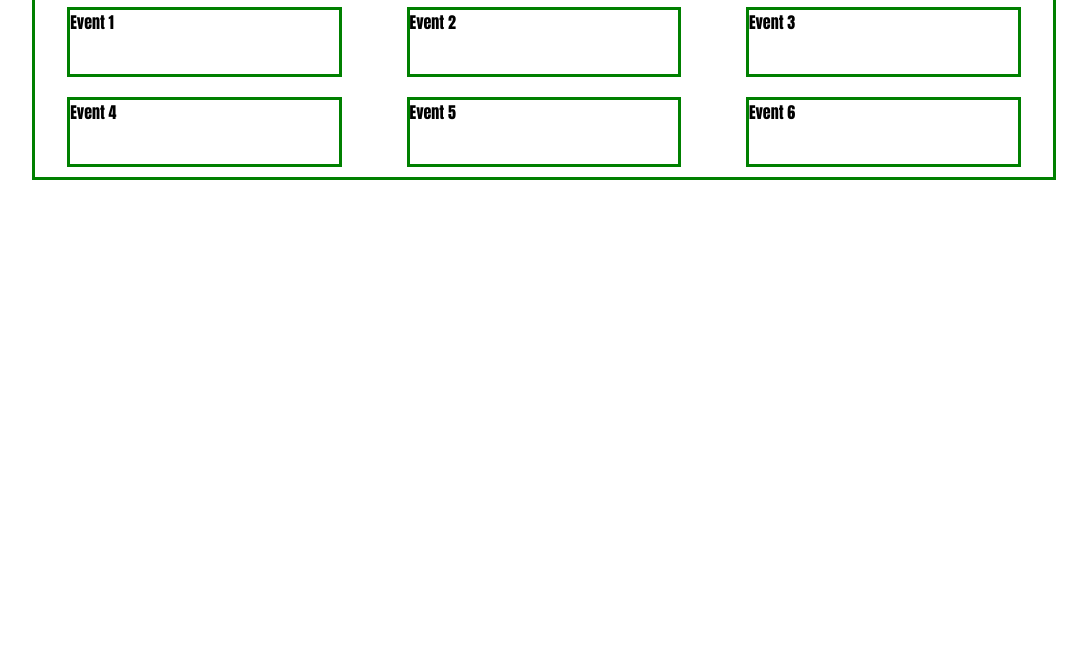
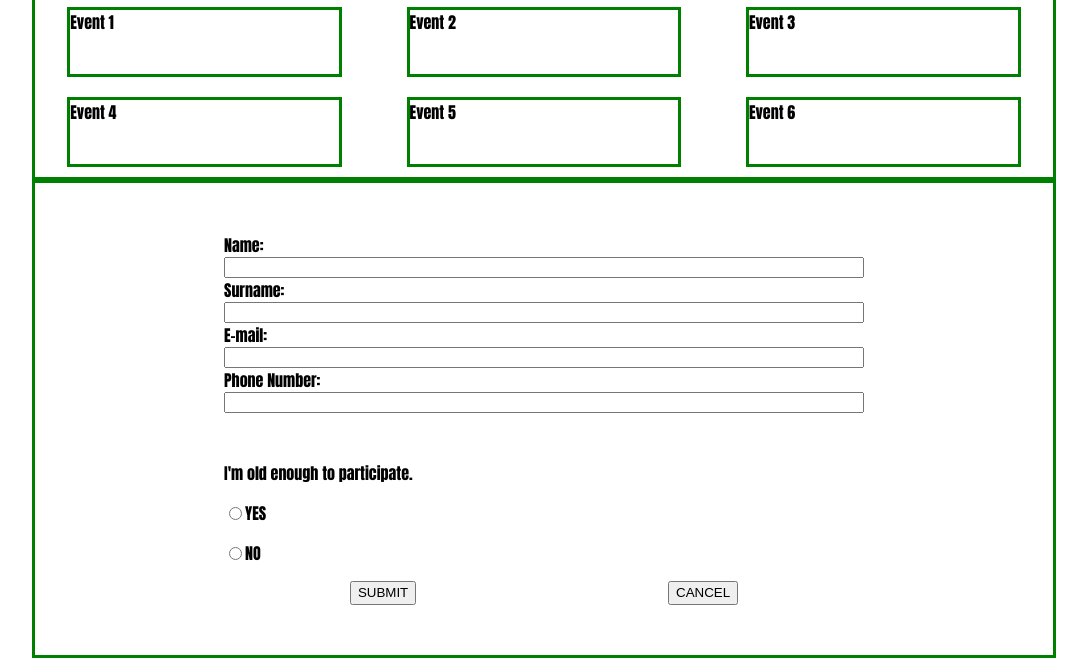
Before and after one commit to meleshkevich/registration-page, a website: page src/index.html in a window 1280 px wide. Shown: the part 168-834 px from the top of the page, without its empty margins (104-1191 px from the left). Before the commit the page ends 800 px from the top, so only its background shows below. Drawn offline with nearby package versions, Linux system fonts and the light colour scheme; files that its build step writes are made by us from their sources.

Commit message:
html registration window

```diff
--- a/src/css/style.scss
+++ b/src/css/style.scss
@@ -70,3 +70,31 @@
     margin: 10px auto;
     padding-bottom: 40px;
 }
+
+.form__container{
+    width: 80%;
+    margin: auto;
+    border: 3px green solid;
+}
+
+form{
+    display: flex;
+    flex-direction: column;
+    width: 50vw;
+}
+
+.form__element{
+    display: flex;
+    flex-direction: row;
+    justify-content: center;
+    padding: 50px;
+}
+.age__yes_no{
+    display: flex;
+    flex-direction: row;
+}
+.button__container{
+    display: flex;
+    flex-direction: row;
+    justify-content: space-evenly;
+}
--- a/src/index.html
+++ b/src/index.html
@@ -32,5 +32,41 @@
         <div class="event6">Event 6</div>
       </div>
     </main>
+
+    <div class="form__container">
+      <div class="form__element">
+        <form>
+          <label for="name">Name:</label>
+          <input type="text" name="name" id="name" />
+
+          <label for="surname">Surname:</label>
+          <input type="text" name="surname" id="surname" />
+
+          <label for="email">E-mail:</label>
+          <input type="email" name="email" id="email" />
+
+          <label for="phone">Phone Number:</label>
+          <input type="phone" name="phone" id="phone" /><br /><br />
+
+          <label for="age_radio">I'm old enough to participate.</label>
+          <div class="age_radio_buttons">
+            <p><input type="radio" name="age">YES</input></p>
+            <p><input type="radio" name="age">NO</input></p>
+        </div>
+
+            <div class="button__container"><button type="submit">SUBMIT</button><br>
+            <button type="submit">CANCEL</button>
+            </div>
+
+        </form>
+      </div>
+    </div>
   </body>
 </html>
+
+<!--
+  <label for="yes_no_radio">Do you agree to the terms?</label>
+<p><input type="radio" name="yes_no" checked>Yes</input></p>
+<p>
+<input type="radio" name="yes_no">No</input>
+</p> -->
--- a/src/js/script.js
+++ b/src/js/script.js
@@ -1,5 +1,9 @@
 import { fetchEventList } from "./dataEventList";
+import { makeElements} from "./modulWindows";
 
 
-console.log("jkjkg")
-fetchEventList()
+
+console.log("jkjkg");
+fetchEventList();
+
+makeElements();
```
